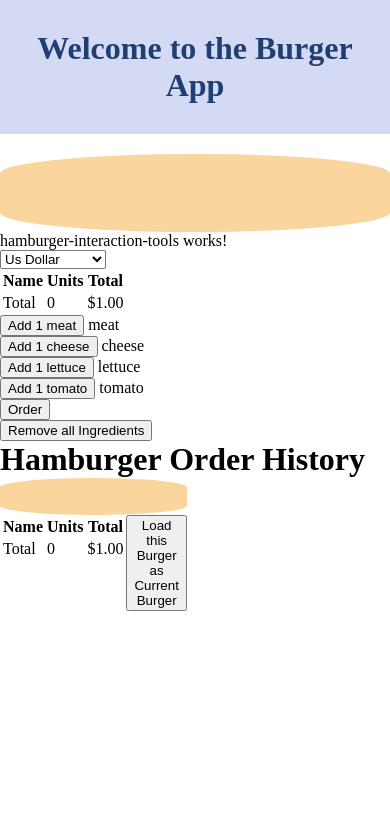
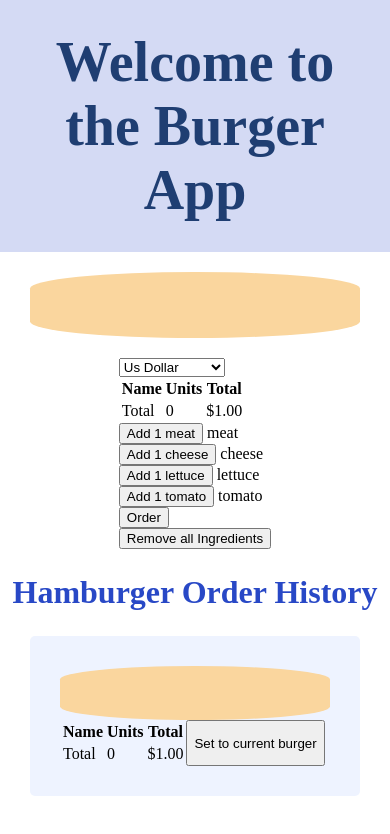
Before and after one commit to A-Cobra/angular, an Angular app: page / in a window 390 px wide. Both pictures are taken after a click on the button "Order". Shown: the top 834 px of the page. Built offline with nearby package versions, Linux system fonts and the light colour scheme.

Commit message:
Styling of the hamburger component done

```diff
--- a/src/app/app.component.scss
+++ b/src/app/app.component.scss
@@ -2,7 +2,6 @@ $main-color: rgba(40,72,198,1);
 $main-color-shadow: rgba(40,72,198,0.2);
 $navy-blue:rgba(31,62,114,1);
 $text-color: rgba(112,126,149,1);
-$icon-background-color:rgba(238,243,255,1);
 $separator:rgba(238,238,238,1);
 $main-perk: rgba(255,208,18,1);
 $main-perk-background: rgba(255,208,18,0.15);
@@ -17,4 +16,5 @@ header{
   color: $navy-blue;
   background-color: $main-color-shadow;
   padding: 30px;
+  font-size: 28px;
 }
--- a/src/app/hamburger/hamburger-interaction-tools/hamburger-interaction-tools.component.html
+++ b/src/app/hamburger/hamburger-interaction-tools/hamburger-interaction-tools.component.html
@@ -1,4 +1,3 @@
-<p>hamburger-interaction-tools works!</p>
 <select name="currency" id="currency" (change)="updateCurrency($event)">
   <option
     *ngFor="let currency of currencies | keyvalue"
--- a/src/app/hamburger/hamburger-interaction-tools/hamburger-interaction-tools.component.ts
+++ b/src/app/hamburger/hamburger-interaction-tools/hamburger-interaction-tools.component.ts
@@ -1,9 +1,7 @@
 import {
-  AfterViewInit,
   Component,
   EventEmitter,
   Input,
-  OnChanges,
   Output,
   SimpleChanges,
 } from '@angular/core';
@@ -22,16 +20,9 @@ import {
   templateUrl: './hamburger-interaction-tools.component.html',
   styleUrls: ['./hamburger-interaction-tools.component.scss'],
 })
-export class HamburgerInteractionToolsComponent
-  implements AfterViewInit, OnChanges
-{
+export class HamburgerInteractionToolsComponent {
   @Input()
   totalIngredientsControl!: { type: string; units: number; price: number };
-  currencyConversionRate: number = 1;
-  currencyCode: string = 'USD';
-  currencies = currencyMap;
-  ingredientsPricing = ingredientPrice;
-  ingredientsKeys = Array.from(ingredientPrice.keys());
   @Input()
   ingredientsController!: Array<IngredientController>;
   @Input()
@@ -41,16 +32,13 @@ export class HamburgerInteractionToolsComponent
     new EventEmitter<HamburgerIngredientEvent>();
   @Output()
   otherEventEmitter: EventEmitter<string> = new EventEmitter<string>();
+  currencyConversionRate: number = 1;
+  currencyCode: string = 'USD';
+  currencies = currencyMap;
+  ingredientsPricing = ingredientPrice;
+  ingredientsKeys = Array.from(ingredientPrice.keys());
   basePrice = 1.0;
   constructor() {}
-  ngAfterViewInit(): void {
-    console.log('this.ingredientsController');
-    console.log(this.ingredientsController);
-    console.log('this.currentBurger');
-  }
-  ngOnChanges(changes: SimpleChanges): void {
-    console.log('OK');
-  }
   updateCurrency(event: Event | { target: EventTarget | HTMLInputElement }) {
     const value = (event?.target as HTMLInputElement).value;
     this.currencyConversionRate = (
--- a/src/app/hamburger/hamburger-renderer/hamburger-renderer.component.html
+++ b/src/app/hamburger/hamburger-renderer/hamburger-renderer.component.html
@@ -1,5 +1,4 @@
 <div class="current-hamburger-container">
-  <!-- Change to NG Component -->
   <app-hamburger-ingredient
     *ngFor="let ingredient of currentBurger.ingredients"
     [type]="ingredient"></app-hamburger-ingredient>
--- a/src/app/hamburger/hamburger-table-renderer/hamburger-table-renderer.component.ts
+++ b/src/app/hamburger/hamburger-table-renderer/hamburger-table-renderer.component.ts
@@ -10,11 +10,11 @@ import { ingredientPrice } from 'src/app/models/ingredient-price.map';
 export class HamburgerTableRendererComponent {
   @Input()
   ingredientsController!: Array<IngredientController>;
+  @Input()
+  totalIngredientsControl!: { type: string; units: number; price: number };
   ingredientsPricing = ingredientPrice;
   currencyConversionRate: number = 1;
   currencyCode: string = 'USD';
-  @Input()
-  totalIngredientsControl!: { type: string; units: number; price: number };
   basePrice = 1.0;
   constructor() {}
 }
--- a/src/app/hamburger/hamburger.component.html
+++ b/src/app/hamburger/hamburger.component.html
@@ -1,15 +1,22 @@
+<div class="grid-container">
   <div class="current-hamburger-interaction">
+    <div class="burger-canvas">
       <app-hamburger-renderer
         *ngIf="!orderSuccess"
         [currentBurger]="currentBurger"></app-hamburger-renderer>
+    </div>
+    <div class="burger-tools-container">
       <app-hamburger-interaction-tools
         *ngIf="!orderSuccess"
         [currentBurger]="currentBurger"
         [ingredientsController]="ingredientsControl"
         [totalIngredientsControl]="totalIngredientsControl"
         (childEventEmitter)="handleAdditionOrRemoval($event)"
-    (otherEventEmitter)="handleOrder($event)"></app-hamburger-interaction-tools>
+        (otherEventEmitter)="
+          handleOrder($event)
+        "></app-hamburger-interaction-tools>
       <button (click)="resetCurrentBurger()">Remove all Ingredients</button>
+    </div>
     <div *ngIf="orderSuccess">
       <h1>Thanks for your order, it will be available to eat really soon!</h1>
     </div>
@@ -18,15 +25,16 @@
     <h1>Hamburger Order History</h1>
     <ng-template #noBurgers>
       <h2>
-      Sorry, there are no previously ordered Burgers. Please build one and place
-      the order!
+        Sorry, there are no previously ordered Burgers. Please build one and
+        place the order!
       </h2>
     </ng-template>
     <div
       *ngIf="hamburgerOrderHistory.length > 0; else noBurgers"
       class="burger-history-cards-container">
       <div *ngFor="let burger of hamburgerOrderHistory" class="burger-card">
-      <app-hamburger-renderer [currentBurger]="burger"></app-hamburger-renderer>
+        <app-hamburger-renderer
+          [currentBurger]="burger"></app-hamburger-renderer>
         <div class="card-info-interaction">
           <app-hamburger-table-renderer
             [ingredientsController]="getIngredientsController(burger)"
@@ -34,9 +42,10 @@
               getTotalIngredientsControl(getIngredientsController(burger))
             "></app-hamburger-table-renderer>
           <button (click)="loadCurrentHamburger(burger)">
-          Load this Burger as Current Burger
+            Set to current burger
           </button>
         </div>
       </div>
     </div>
   </div>
+</div>
--- a/src/app/hamburger/hamburger.component.scss
+++ b/src/app/hamburger/hamburger.component.scss
@@ -1,24 +1,58 @@
-.current-hamburger-container{
-  // display: grid;
-  // grid-template-columns: 1fr 1fr 1fr;
+$light-sky-blue:rgba(238,243,255,1);
+$navy-blue:rgba(31,62,114,1);
+$bright-blue: rgba(40,72,198,1);
+$main-color-shadow: rgba(40,72,198,0.2);
+
+.grid-container{
+  display: grid;
+  gap: 25px;
+}
+.current-hamburger-interaction{
+  padding: 0 110px;
+  display: flex;
+  flex-wrap: wrap;
+  justify-content: center;
+  gap: 20px;
+  .burger-canvas{
+    flex: 1 1 450px;
+    max-width: 550px;
+  }
+}
+.burger-history{
+  display: grid;
+  gap: 25px;
+  h1{
+    text-align: center;
+    color: $bright-blue;
+  }
 }
 .burger-history-cards-container{
-  // display: flex;
-  // // display: grid;
-  // flex-wrap: wrap;
-  // justify-content: center;
-  // gap: 25px;
-  // background-color: red;
-  display: grid;
-  grid-template-columns: 1fr 1fr 1fr 1fr;
+  padding: 0 110px;
+  display: flex;
+  flex-wrap: wrap;
+  justify-content: center;
+  row-gap: 20px;
+  column-gap: 20px;
+  .burger-card{
+    flex: 1 1 300px;
+    max-width: 550px;
+    background-color: $light-sky-blue;
+    padding: 30px;
+    border-radius: 5px;
+    &:hover{
+      box-shadow: 5px 5px 20px $main-color-shadow;
+      border: solid 2px $navy-blue;
+      background-color: white;
+    }
+  }
 }
-.burger-card{
-  // background-color: blue;
-  // flex: 0 1 250px;
-  // max-width: 550px;
-  // width: 250px;
-}
-
 .card-info-interaction{
   display: flex;
 }
+
+@media screen and (max-width: 720px) {
+  .burger-history-cards-container,
+  .current-hamburger-interaction{
+    padding: 0 30px;
+  }
+}
```
Lines whose indentation alone changed are shown as unchanged.
